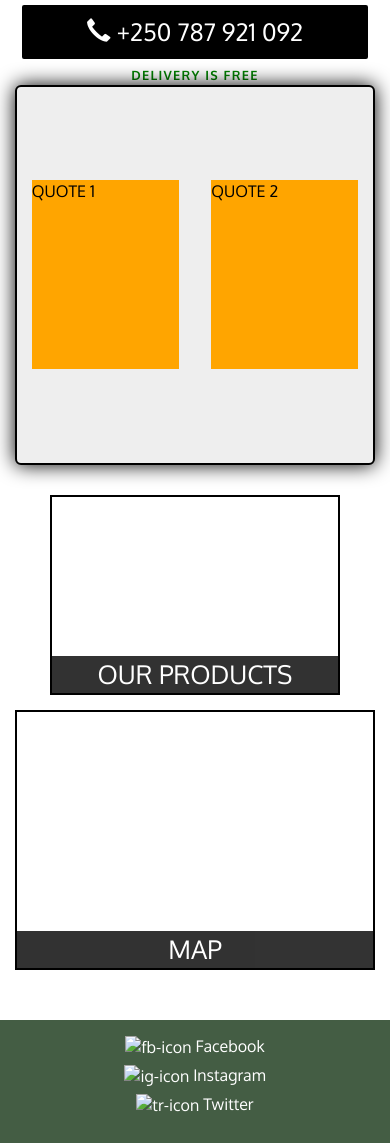
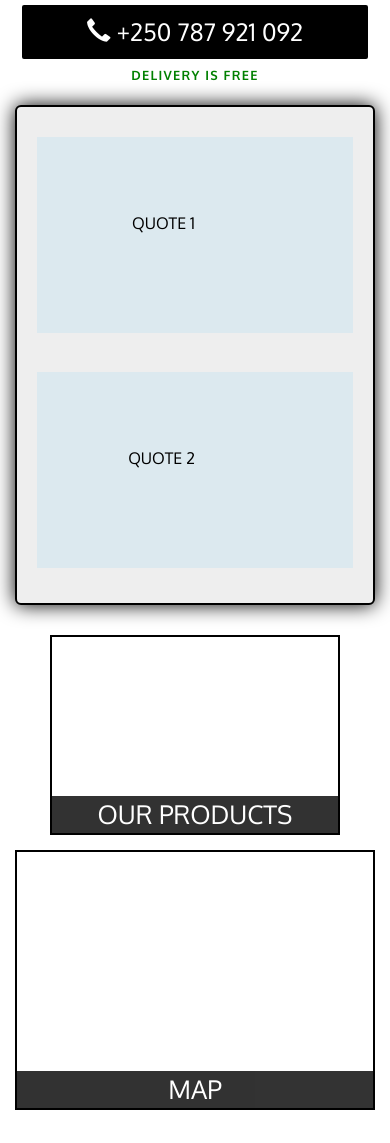
Before and after one commit to eircrw6/MINE, a plain HTML site: page index.html in a window 390 px wide. Shown: the part 117-1260 px from the top of the page. Drawn offline with Linux system fonts and the light colour scheme.

Commit message:
'second'

```diff
--- a/css/index.css
+++ b/css/index.css
@@ -3,6 +3,7 @@ body {
   color: #000000;
   background-color: #FFFFFF;
   font-family: 'Oxygen', sans-serif;
+  text-align: center;
 }
 
 /** HEADER **/
@@ -116,6 +117,31 @@ body {
   text-decoration: none;
 }
 
+.fa {
+  padding: 12px;
+  font-size: 30px;
+  width: 40px;
+  text-align: center;
+  text-decoration: none;
+  margin: 0px;
+  border-radius: 50%;
+}
+.fa:hover {
+  opacity: 0.7;
+}
+.fa-facebook {
+  background: #3B5998;
+  color: white;
+}
+.fa-twitter {
+  background: #55ACEE;
+  color: white;
+}
+.fa-instagram {
+  background: #125688;
+  color: white;
+}
+
 #hours, #address {
   line-height: 2;
 }
@@ -139,22 +165,13 @@ body {
 
 /* HOME PAGE */
 .container .jumbotron {
+  margin-top: 20px;
   box-shadow: 0 0 20px #000000;
   border: 2px solid #000000;
-  padding-right: 14.8px;
-  padding-left: 14.8px;
+  padding-right: 20px;
+  padding-left: 20px;
   position: relative;
-}
-
-#q1, #q2 {
-  position: absolute;
-  background-color: grey;
-  width: 45%;
-  height: 60%;
-  top:20%;
-  margin: auto 0;
-  position: relative;
-  background:orange;
+  height: 400px;
 }
 #q1 {
   float: left;
@@ -163,9 +180,24 @@ body {
   float: right;
 }
 
+
+#q1, #q2 {
+  background-color: #99d5f036;
+  width: 45%;
+  height: 75%;
+  top:12.5%;
+  margin: auto 0;
+  position: relative;
+}
+#q1 span, #q2 span {
+  position: absolute;
+  bottom: 50%;
+  right: 50%;
+  text-align: center;
+}
+
 #products-tile, #map-tile {
   height: 260px;
-  width: 100%;
   margin-bottom: 20px;
   position: relative;
   border: 2px solid #000000;
@@ -190,7 +222,7 @@ body {
 /* END OF HOME PAGE */
 
 /********** Large devices only **********/
-@media (min-width: 1200px) {
+@media screen and (min-width: 1200px) {
   .container .jumbotron {
     /* background: url('../images/jumbotron_1200.jpg') no-repeat;  */
     padding: 60px;
@@ -209,7 +241,7 @@ body {
 
 
 /********** Medium devices only **********/
-@media (max-width: 1199px) and (min-width: 992px)  {
+@media screen and (max-width: 1199px) and (min-width: 992px) {
   /* Header */
   #logo-img {
     background: url('../images/logo-medium.png') no-repeat;
@@ -300,7 +332,7 @@ body {
     /* Home Page */
   .container .jumbotron {
     /* background: url('../images/jumbotron_768.jpg') no-repeat; */
-    height: 380px;
+
   }
 
   #products-tile {
@@ -315,10 +347,33 @@ body {
 /******** Exceptions ***********/
 @media (max-width: 479px) {
   /* Home Page */
+  .container .jumbotron {
+    /* background: url('../images/jumbotron_768.jpg') no-repeat; */
+    height: 500px;
+  }
+  #q1, #q2 {
+  width: 100%;
+  height: 45%;
+  margin-right: auto;
+  margin-left: auto;
+  float: none;
+  }
+  #q1 {
+    top: 0;
+  }
+
+  #q2 {
+  top: 9%;
+  }
+
+
   #products-tile {
     width: 290px;
     height: 200px;
     margin: 0 auto 15px;
+  }
+  #map-tile {
+    min-width: 290px;
   }
   .col-xxs-12 {
     position: relative;
@@ -327,9 +382,6 @@ body {
     padding-left: 15px;
     float: left;
     width: 100%;
-  }
-    #map-tile {
-    min-width: 290px;
   }
 
   /* End of Home Page */
--- a/index.html
+++ b/index.html
@@ -4,11 +4,12 @@
   <head>
     <meta charset="utf-8">
     <meta http-equiv="X-UA-Compatible" content="IE=edge">
-    <meta name="viewport" content="width=device-width, initial-scale=1">
+    <meta name="viewport" content="width=device-width, initial-scale=1.0">
     <title>Vultus Plus | Home</title>
     <link rel="stylesheet" href="css/bootstrap.min.css">
     <link rel="stylesheet" href="css/index.css">
     <link href='https://fonts.googleapis.com/css?family=Oxygen:400,300,700' rel='stylesheet' type='text/css'>
+    <link rel="stylesheet" href="https://cdnjs.cloudflare.com/ajax/libs/font-awesome/4.7.0/css/font-awesome.min.css">
   </head>
 
  <body>
@@ -64,8 +65,8 @@
 
     <div id="main-content" class="container">
       <div class="jumbotron">
-       <div id="q1">QUOTE 1</div>
-       <div id="q2">QUOTE 2</div>
+       <div id="q1"><span>QUOTE 1</span></div>
+       <div id="q2"><span>QUOTE 2</span></div>
       </div>
 
       <div id="home-tiles" class="row">
@@ -84,25 +85,26 @@
       </div><!-- End of #home-tiles -->
     </div><!-- End of #main-content -->
 
+
     <footer class="panel-footer">
       <div class="container">
 
         <div id="social-media" class="row">
           <section id="fb" class="col-sm-4">
             <p>
-              <a href="#####"><img src=" ####### " alt="fb-icon"></a>
+              <a href="#" class="fa fa-facebook"></a>
               <a href="#####">Facebook</a>
             </p>
           </section>
           <section id="ig" class="col-sm-4">
             <p>
-              <a href="#####"><img src=" ####### " alt="ig-icon"></a>
+              <a href="#" class="fa fa-instagram"></a>
               <a href="#####">Instagram</a>
             </p>
           </section>
           <section id="tr" class="col-sm-4">
             <p>
-              <a href="#####"><img src=" ####### " alt="tr-icon"></a>
+              <a href="#" class="fa fa-twitter"></a>
               <a href="#####">Twitter</a>
             </p>
           </section>
```
